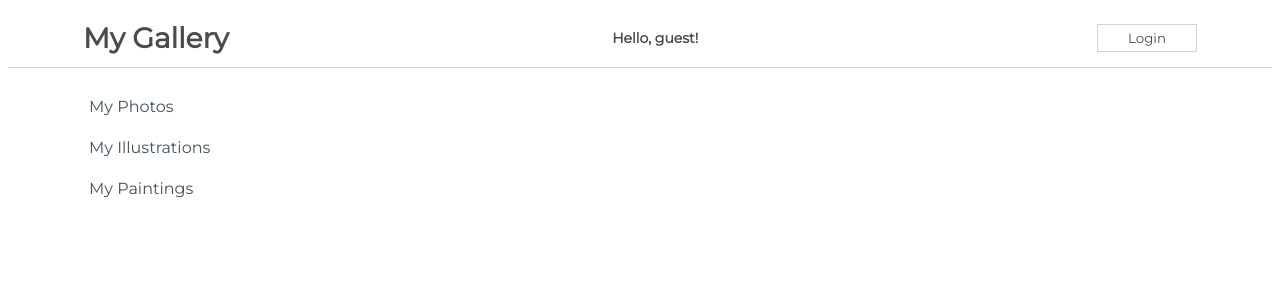
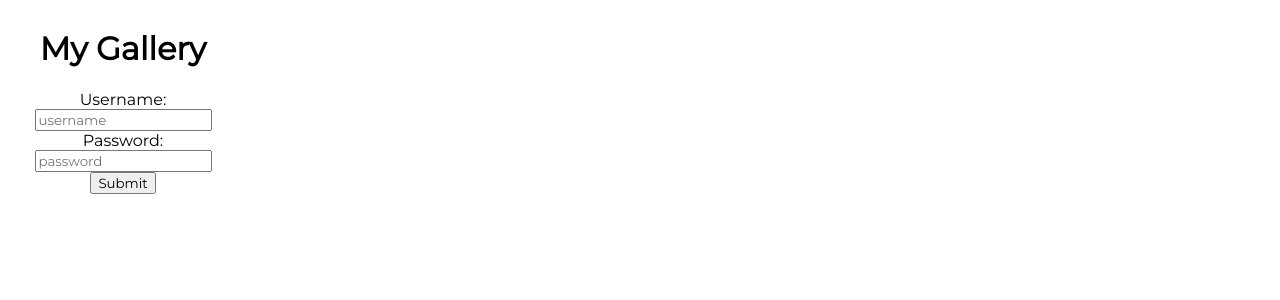
Before and after one commit to enrightc/react-challenge, a React (Create React App) app in the folder my-app/: page / in a window 1280 px wide. Shown: the top 300 px of the page. Built offline with nearby package versions, Linux system fonts and the light colour scheme.

Commit message:
feat: Complete NavBarForm component with conditional rendering and state management

```diff
--- a/my-app/src/App.js
+++ b/my-app/src/App.js
@@ -1,14 +1,16 @@
 import css from './App.module.css';
 import Sidebar from "./components/Sidebar";
 import NavBarSimple from "./components/NavBarSimple"
+import NavBarForm from "./components/NavBarForm"
 
 
 function App() {
   return (
 
   <div className={css.App}>
-    { <Sidebar /> }
-    { <NavBarSimple /> }
+    {/* { <Sidebar /> }
+    { <NavBarSimple /> } */}
+    { <NavBarForm />}
   </div>
 
   );
--- /dev/null
+++ b/my-app/src/components/NavBarForm.js
@@ -0,0 +1,44 @@
+import React from "react";
+import css from "./css/NavBarForm.module.css";
+
+class NavBarForm extends React.Component {
+
+    constructor (props) {
+        super(props);
+        this.state = {
+            isLoggedIn: false,
+            buttonText: "Login",
+        };
+    }
+
+
+    handleClick = () => {
+        this.setState((prevState) => ({
+            isLoggedIn: prevState.isLoggedIn ? false: true
+        }),  () => console.log(this.state.isLoggedIn))
+    }
+
+    render() {
+        return (
+            <div className={css.NavBarForm}>
+                <h1>My Gallery</h1>
+
+                {
+                    this.state.isLoggedIn ?
+                        <button onClick={() => this.handleClick()}>Log In</button>
+                        :
+                        <form>
+                            <label htmlFor = "username">Username:</label>
+                            <input placeholder="username" id="username"/>
+
+                            <label htmlFor = "password">Password:</label>
+                            <input placeholder="password" id="password"/>
+                            <button onClick={() => this.handleClick()}>Submit</button>
+                        </form>
+                }
+            </div>
+        );
+    }
+}
+
+export default NavBarForm;
```
Also changed, not shown: my-app/src/components/NavBarChild.js (added).
